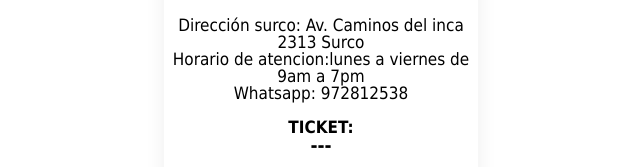
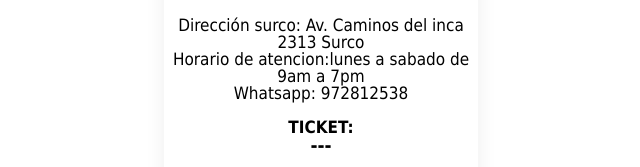
Before and after one commit to TickeVirtual/Lavandia, a plain HTML site: page index.html in a window 1280 px wide. Shown: the part 300-467 px from the top of the page, 319-959 px from the left. Drawn offline with Linux system fonts and the light colour scheme; a script that the page names is missing.

Commit message:
Update index.html

```diff
--- a/index.html
+++ b/index.html
@@ -32,7 +32,7 @@
       <br /><br>
       <p class="info-tienda">
         Dirección surco: Av. Caminos del inca 2313 Surco<br>
-        Horario de atencion:lunes a viernes de 9am a 7pm<br>
+        Horario de atencion:lunes a sabado de 9am a 7pm<br>
         Whatsapp: 972812538
       </p>
     </div>
```
